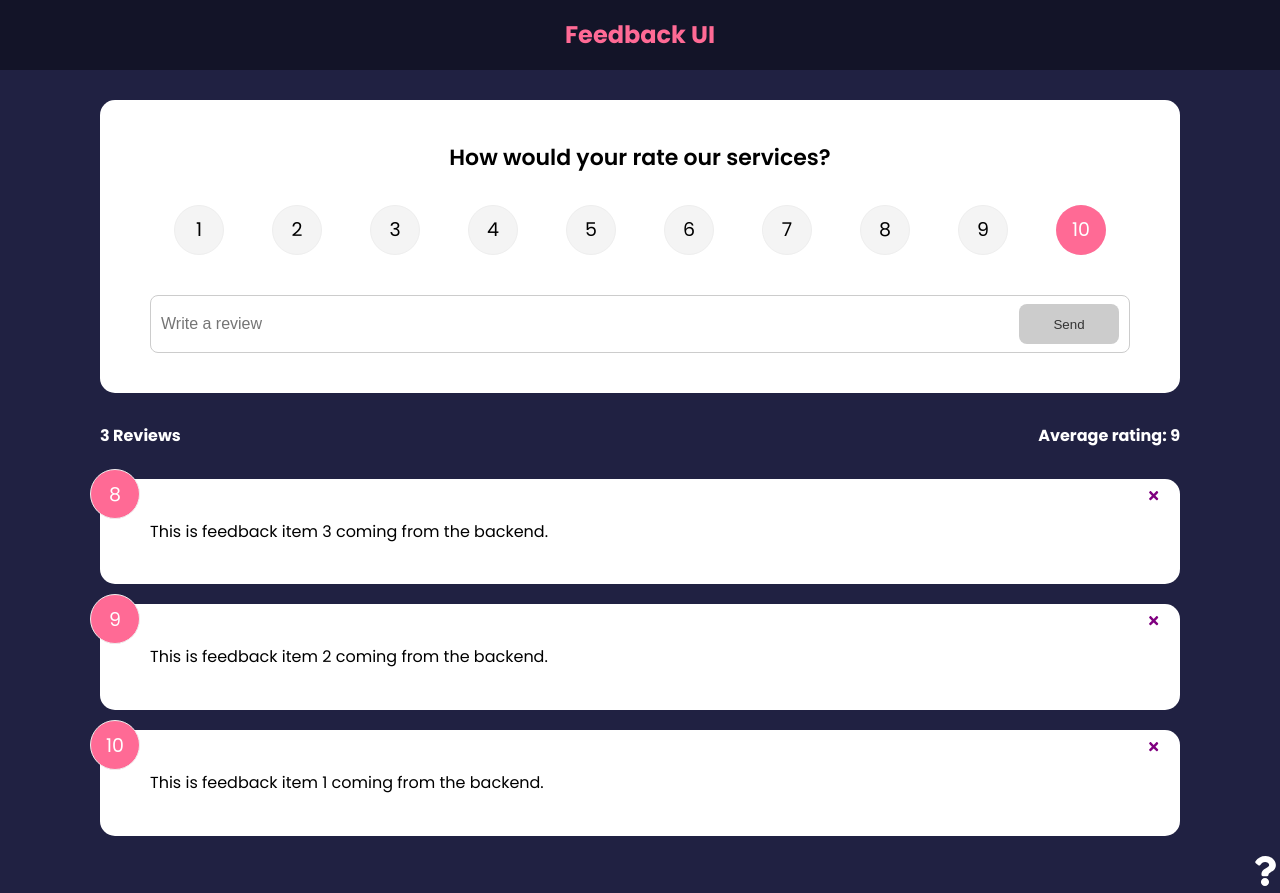
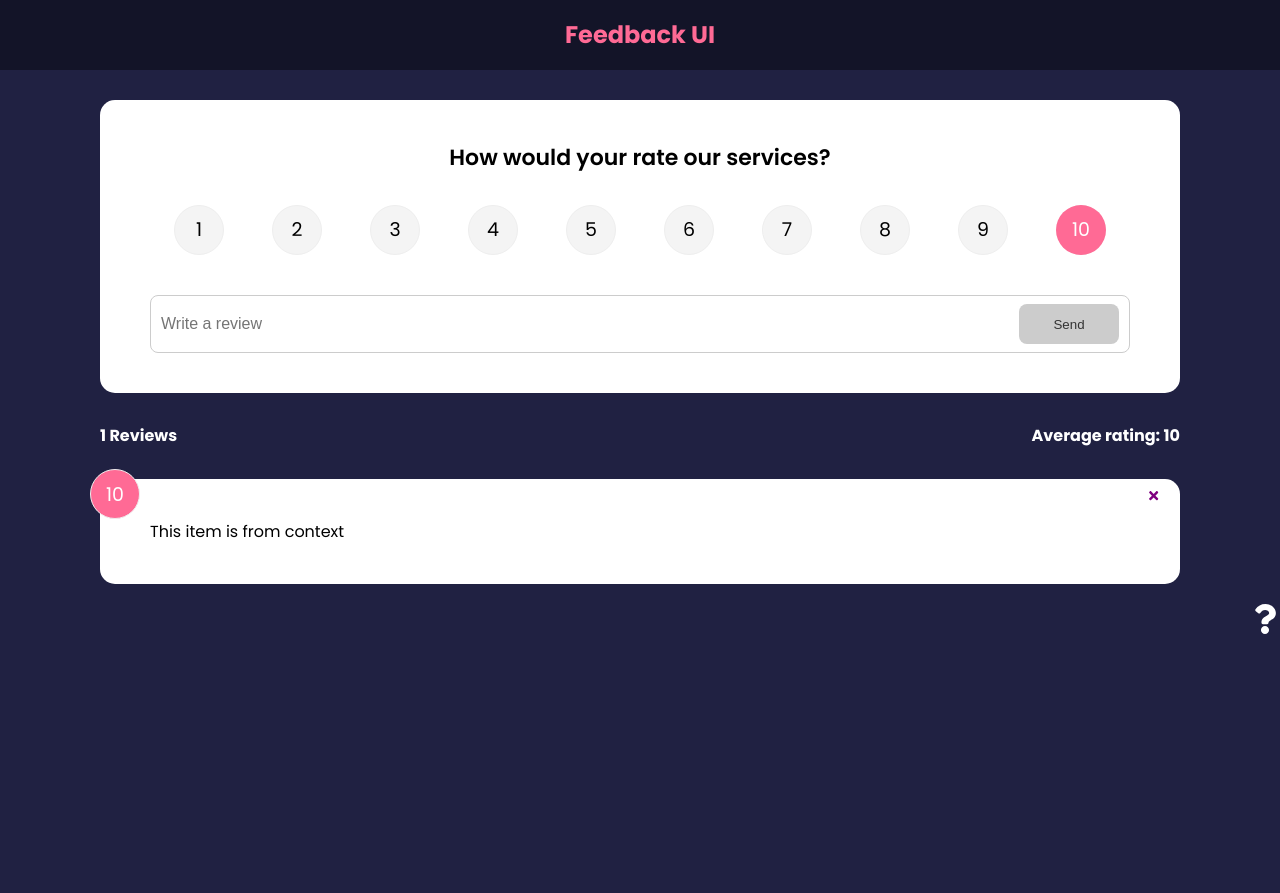
Before and after one commit to Marshneil13/Feedback-App, a React (Create React App) app: page / in a window 1280 px wide. After the commit the page ends 800 px from the top, so only its background shows below. Built offline with nearby package versions, Linux system fonts and the light colour scheme.

Commit message:
get global state with useContext hook

```diff
--- a/src/App.js
+++ b/src/App.js
@@ -31,8 +31,8 @@
           <Route exact path='/' element={
             <>
               <FeedbackForm handleAdd={addFeedback}/>
-              <FeedbackStats feedback={feedback}/>
-              <FeedbackList feedback={feedback} handleDelete={deleteFeedback}/>
+              <FeedbackStats/>
+              <FeedbackList handleDelete={deleteFeedback}/>
             </>
           } />
           <Route exact path='/about' element={<AboutPage />}/>
--- a/src/components/FeedbackList.jsx
+++ b/src/components/FeedbackList.jsx
@@ -1,8 +1,12 @@
 import {motion, AnimatePresence} from 'framer-motion'
-import PropTypes from 'prop-types';
+import { useContext } from 'react';
 import FeedbackItem from "./FeedbackItem";
+import FeedbackContext from '../context/FeedbackContext';
 
-function FeedbackList({feedback, handleDelete}) {
+function FeedbackList({handleDelete}) {
+
+    const {feedback} = useContext(FeedbackContext)
+
     if(feedback === undefined || feedback.length === 0){
         return <p>No feedback yet</p>;
     }
@@ -10,7 +14,7 @@
     return (
 
       <div className="feedback-list">
-          <AnimatePresence>
+          <AnimatePresence>w
           {feedback.map((item) => (
               <motion.div
               key={item.id}
@@ -34,14 +38,4 @@
 //   );
 }
 
-FeedbackList.propTypes = {
-    feedback: PropTypes.arrayOf(
-        PropTypes.shape({
-            id: PropTypes.number.isRequired,
-            rating: PropTypes.number.isRequired,
-            text: PropTypes.string.isRequired
-        })
-    )
-}
-
 export default FeedbackList;
--- a/src/components/FeedbackStats.jsx
+++ b/src/components/FeedbackStats.jsx
@@ -1,7 +1,10 @@
 import React from 'react'
-import PropTypes from 'prop-types'
+import { useContext } from 'react';
+import FeedbackContext from '../context/FeedbackContext';
 
-function FeedbackStats({feedback}) {
+function FeedbackStats() {
+  const {feedback} = useContext(FeedbackContext)
+
 let average = feedback.reduce((acc, cur) => {
     return acc + cur.rating
 },0)/feedback.length
@@ -17,7 +20,3 @@
 }
 
 export default FeedbackStats
-
-FeedbackStats.propTypes = {
-    feedback: PropTypes.array.isRequired
-}
--- a/src/context/FeedbackContext.js
+++ b/src/context/FeedbackContext.js
@@ -3,11 +3,11 @@
 const FeedbackContext = createContext();
 
 export const FeedbackProvider = ({ children }) => {
-  const [feedback, setFeedback] = useState({
-    id: 1,
+  const [feedback, setFeedback] = useState([
+    {id: 1,
     text: "This item is from context",
-    rating: 10,
-  });
+    rating: 10,}
+  ]);
 
   return (
     <FeedbackContext.Provider
```
